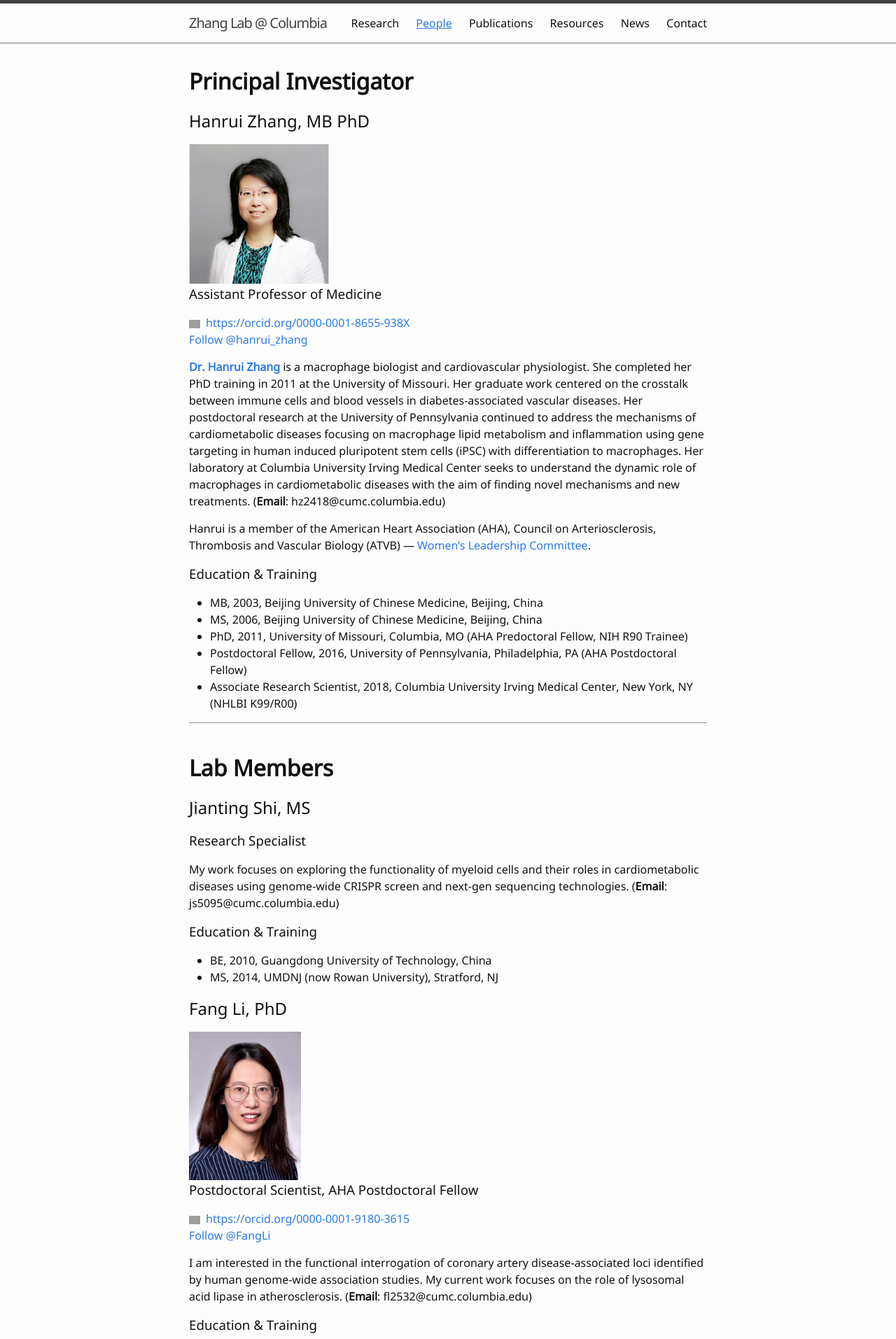
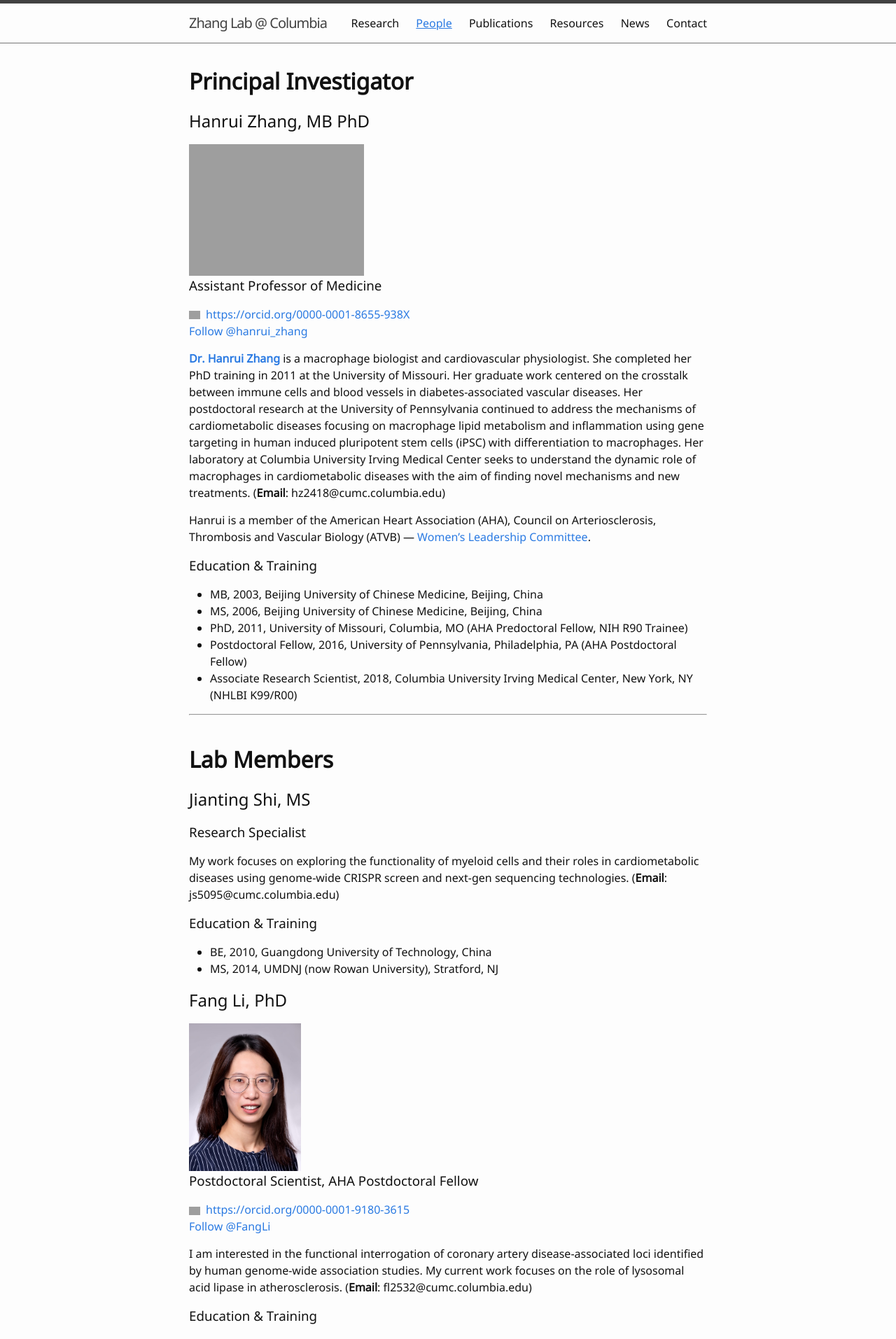
Before and after one commit to hanruizhang/zhanglab, a Jekyll site: the page built from 2_People.md, in a window 1280 px wide. Shown: the top 1913 px of the page at 70% size. Built offline with Jekyll 4.4.1, drawn with Linux system fonts in a browser that asks for light colours; comment, search, counter and statistics services are not loaded; grey boxes are pictures that could not be loaded.

Commit message:
Update 2_People.md

```diff
--- a/2_People.md
+++ b/2_People.md
@@ -7,7 +7,7 @@
 
 ## Hanrui Zhang, MB PhD
 <div>
-  <img src="{{ '/images/Hanrui_Zhang_3.jpg' | absolute_url }}" alt="Hanrui_Zhang" width="200">
+  <img src="{{ '/images/Hanrui_Zhang_4.png' | absolute_url }}" alt="Hanrui_Zhang" width="250">
 </div>
 
 ### Assistant Professor of Medicine
```
